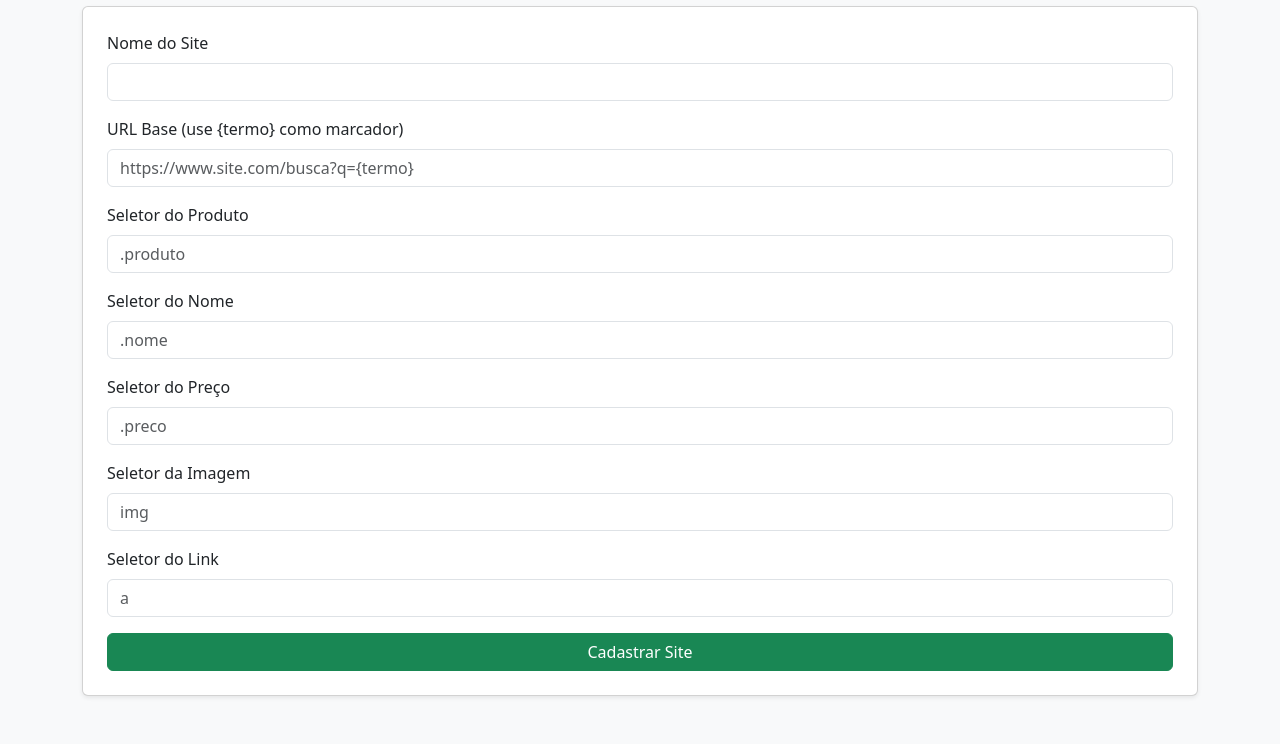
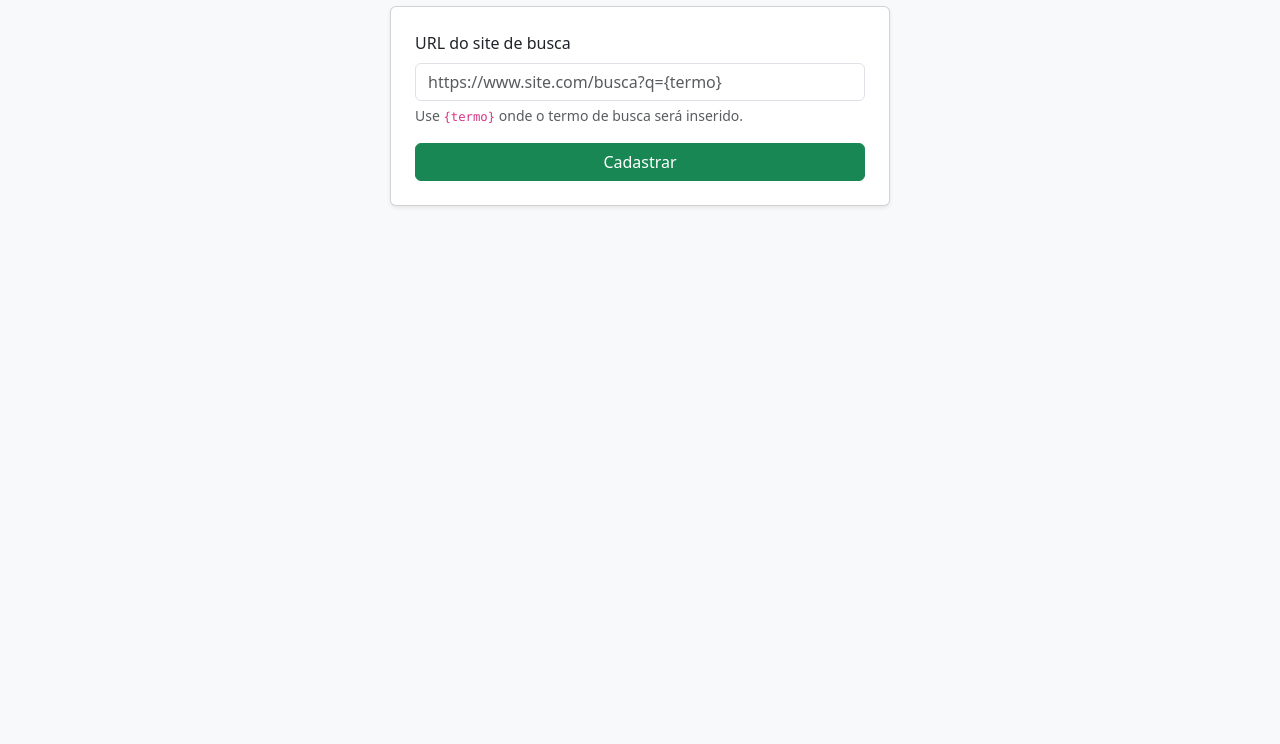
Before and after one commit to ortizpassos/Buscador, a plain HTML site: page public/cadastro.html in a window 1280 px wide. Shown: the part 104-848 px from the top of the page. After the commit the page ends 800 px from the top, so only its background shows below. Drawn offline with nearby package versions, Linux system fonts and the light colour scheme.

Commit message:
Atualização

```diff
--- a/public/cadastro.html
+++ b/public/cadastro.html
@@ -9,56 +9,27 @@
 <body class="bg-light">
 
   <div class="container py-5">
-    <h2 class="mb-4 text-center">Cadastro de Sites para Busca</h2>
+    <h2 class="mb-4 text-center">Cadastrar Site para Busca</h2>
 
-    <form id="formSite" class="card p-4 shadow-sm">
+    <form id="formSite" class="card p-4 shadow-sm mx-auto" style="max-width: 500px;">
       <div class="mb-3">
-        <label for="nome" class="form-label">Nome do Site</label>
-        <input type="text" class="form-control" id="nome" required>
-      </div>
-      <div class="mb-3">
-        <label for="url" class="form-label">URL Base (use {termo} como marcador)</label>
+        <label for="url" class="form-label">URL do site de busca</label>
         <input type="text" class="form-control" id="url" placeholder="https://www.site.com/busca?q={termo}" required>
-      </div>
-      <div class="mb-3">
-        <label for="seletorProduto" class="form-label">Seletor do Produto</label>
-        <input type="text" class="form-control" id="seletorProduto" placeholder=".produto" required>
-      </div>
-      <div class="mb-3">
-        <label for="seletorNome" class="form-label">Seletor do Nome</label>
-        <input type="text" class="form-control" id="seletorNome" placeholder=".nome" required>
-      </div>
-      <div class="mb-3">
-        <label for="seletorPreco" class="form-label">Seletor do Preço</label>
-        <input type="text" class="form-control" id="seletorPreco" placeholder=".preco" required>
-      </div>
-      <div class="mb-3">
-        <label for="seletorImagem" class="form-label">Seletor da Imagem</label>
-        <input type="text" class="form-control" id="seletorImagem" placeholder="img" required>
-      </div>
-      <div class="mb-3">
-        <label for="seletorLink" class="form-label">Seletor do Link</label>
-        <input type="text" class="form-control" id="seletorLink" placeholder="a" required>
+        <div class="form-text">Use <code>{termo}</code> onde o termo de busca será inserido.</div>
       </div>
 
-      <button type="submit" class="btn btn-success w-100">Cadastrar Site</button>
+      <button type="submit" class="btn btn-success w-100">Cadastrar</button>
     </form>
 
     <div id="mensagem" class="alert alert-success mt-3 d-none text-center">Site cadastrado com sucesso!</div>
   </div>
 
   <script>
-    document.getElementById("formSite").addEventListener("submit", async function(e) {
+    document.getElementById("formSite").addEventListener("submit", async function (e) {
       e.preventDefault();
 
       const site = {
-        nome: document.getElementById("nome").value,
-        url: document.getElementById("url").value,
-        seletorProduto: document.getElementById("seletorProduto").value,
-        seletorNome: document.getElementById("seletorNome").value,
-        seletorPreco: document.getElementById("seletorPreco").value,
-        seletorImagem: document.getElementById("seletorImagem").value,
-        seletorLink: document.getElementById("seletorLink").value,
+        url: document.getElementById("url").value.trim()
       };
 
       const response = await fetch("http://localhost:5000/cadastrar-site", {
```
